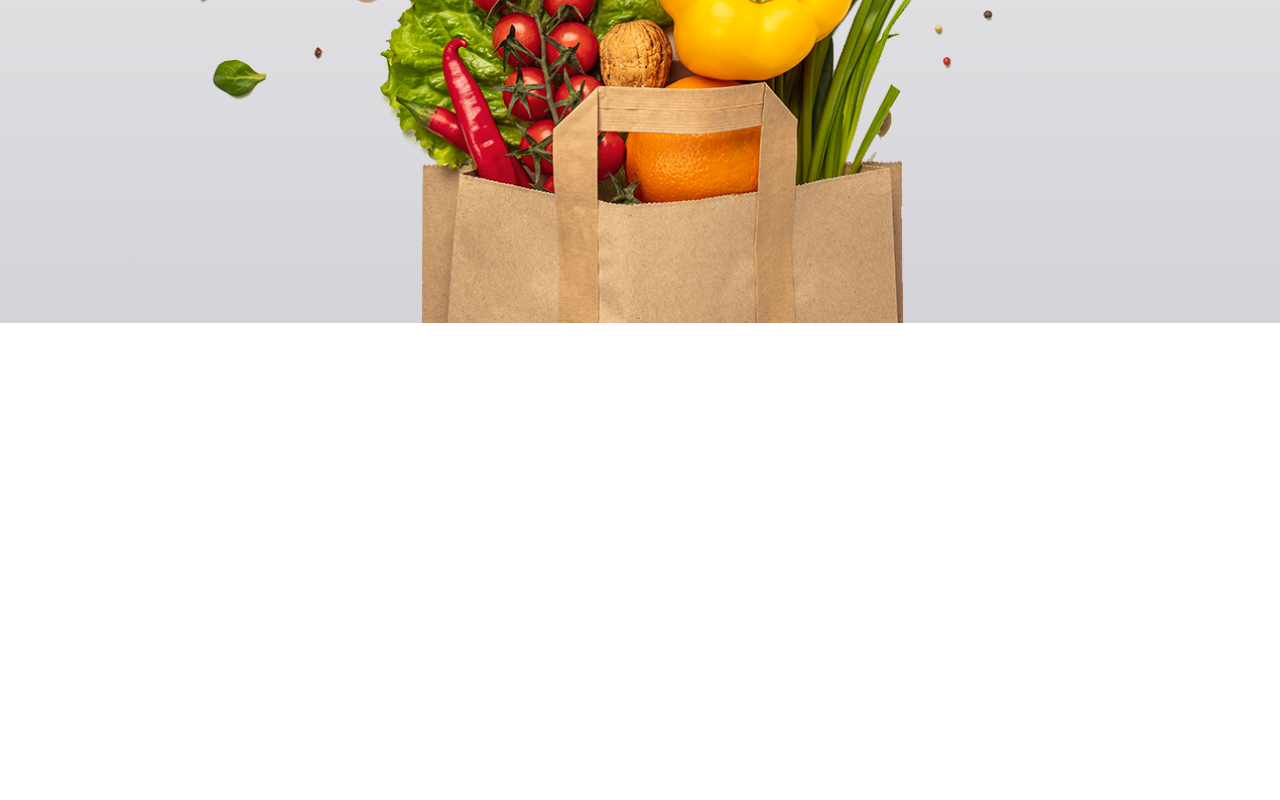
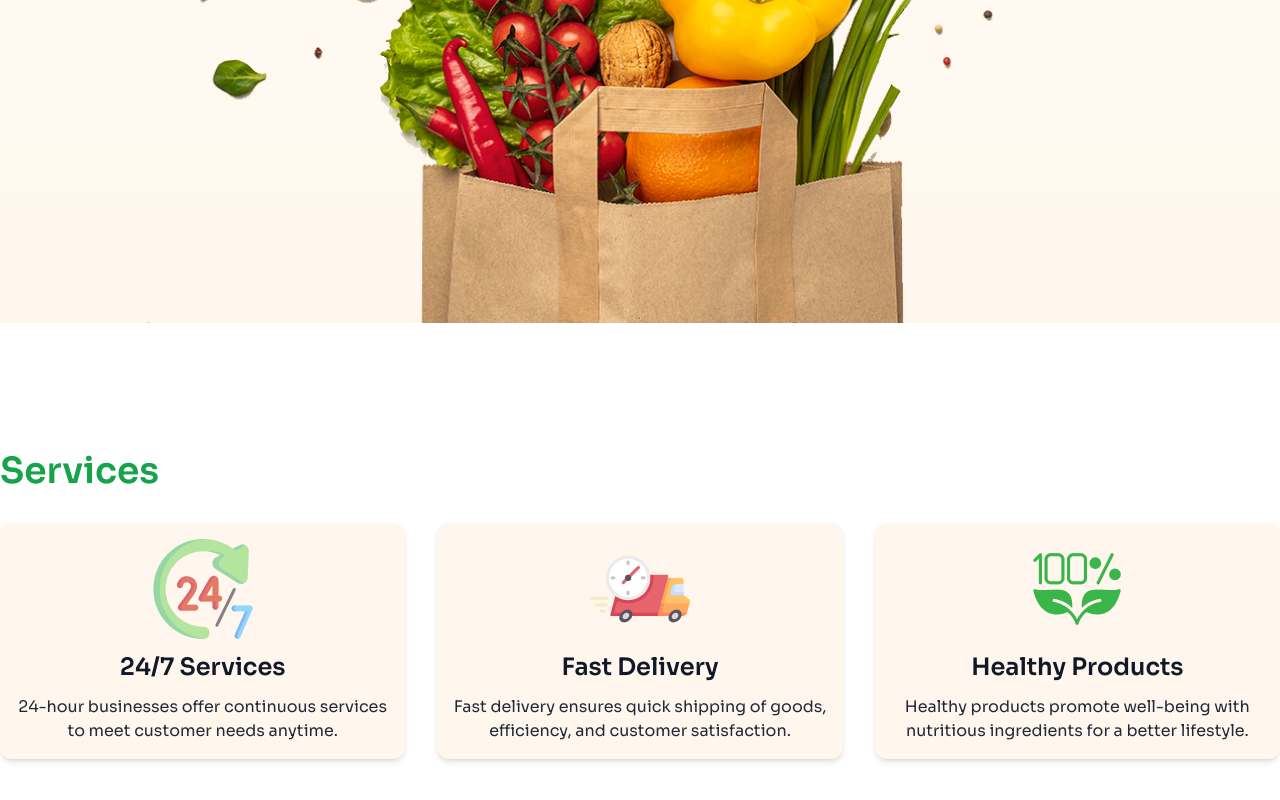
Before and after one commit to Moshiur-Rahman-01/9-Assignment-3-Living-Lab, a plain HTML site: page index.html in a window 1280 px wide. Shown: the part 956-1756 px from the top of the page. Before the commit the page ends 1407 px from the top, so only its background shows below. Drawn offline with nearby package versions, Linux system fonts and the light colour scheme; a web font is replaced by a local one.

Commit message:
added service section

```diff
--- a/index.html
+++ b/index.html
@@ -47,7 +47,7 @@
 </head>
 
 <body class="sora">
-    <header class="bg-gradient-to-b from-white to-zinc-300">
+    <header class="bg-gradient-to-b from-white to-orange-50">
         <nav class="md:container mx-auto">
             <div class="flex justify-between navbar">
                 <div class="">
@@ -106,6 +106,42 @@
     </header>
 
     <main>
+        <!-- services section 1 -->
+        <section class="md:container mx-auto mb-12 md:mb-32">
+            <h1 class="text-green-600 font-semibold text-4xl mb-4 md:mb-8 m-4 md:m-0">Services</h1>
+            <div class="grid grid-cols-1 md:grid-cols-3  md:gap-8">
+                <!-- card 1 -->
+                <div class="shadow-md m-4 md:m-0 text-center space-y-3 bg-orange-50 p-4 rounded-xl">
+                    <div class="flex justify-center items-center">
+                        <img src="Assignment_03_Category_0002/c2-assets/service.png" alt="">
+                    </div>
+                    <h2 class="font-semibold text-2xl text-gray-900">24/7 Services</h2>
+                    <p>24-hour businesses offer continuous services to meet customer needs anytime.
+                    </p>
+                </div>
+
+                <!-- card 2 -->
+                <div class="shadow-md m-4 md:m-0 text-center space-y-3 bg-orange-50 p-4 rounded-xl">
+                    <div class="flex justify-center items-center">
+                        <img src="Assignment_03_Category_0002/c2-assets/delivery.png" alt="">
+                    </div>
+                    <h2 class="font-semibold text-2xl text-gray-900">Fast Delivery</h2>
+                    <p>Fast delivery ensures quick shipping of goods, efficiency, and customer satisfaction.
+                    </p>
+                </div>
+
+                <!-- card 3 -->
+                <div class="shadow-md m-4 md:m-0 text-center space-y-3 bg-orange-50 p-4 rounded-xl">
+                    <div class="flex justify-center items-center">
+                        <img src="Assignment_03_Category_0002/c2-assets/healthy.png" alt="">
+                    </div>
+                    <h2 class="font-semibold text-2xl text-gray-900">Healthy Products</h2>
+                    <p>Healthy products promote well-being with nutritious ingredients for a better lifestyle.
+                    </p>
+                </div>
+
+            </div>
+        </section>
 
     </main>
 
```
